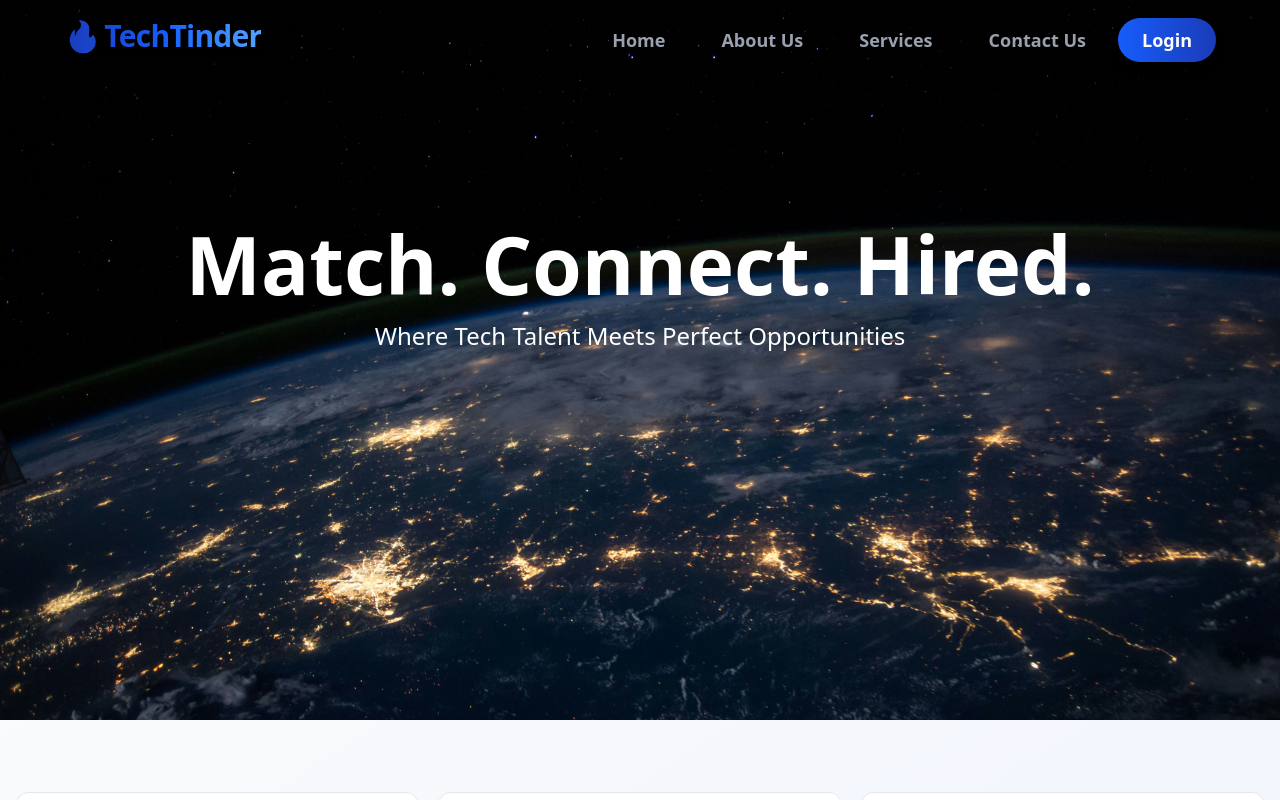
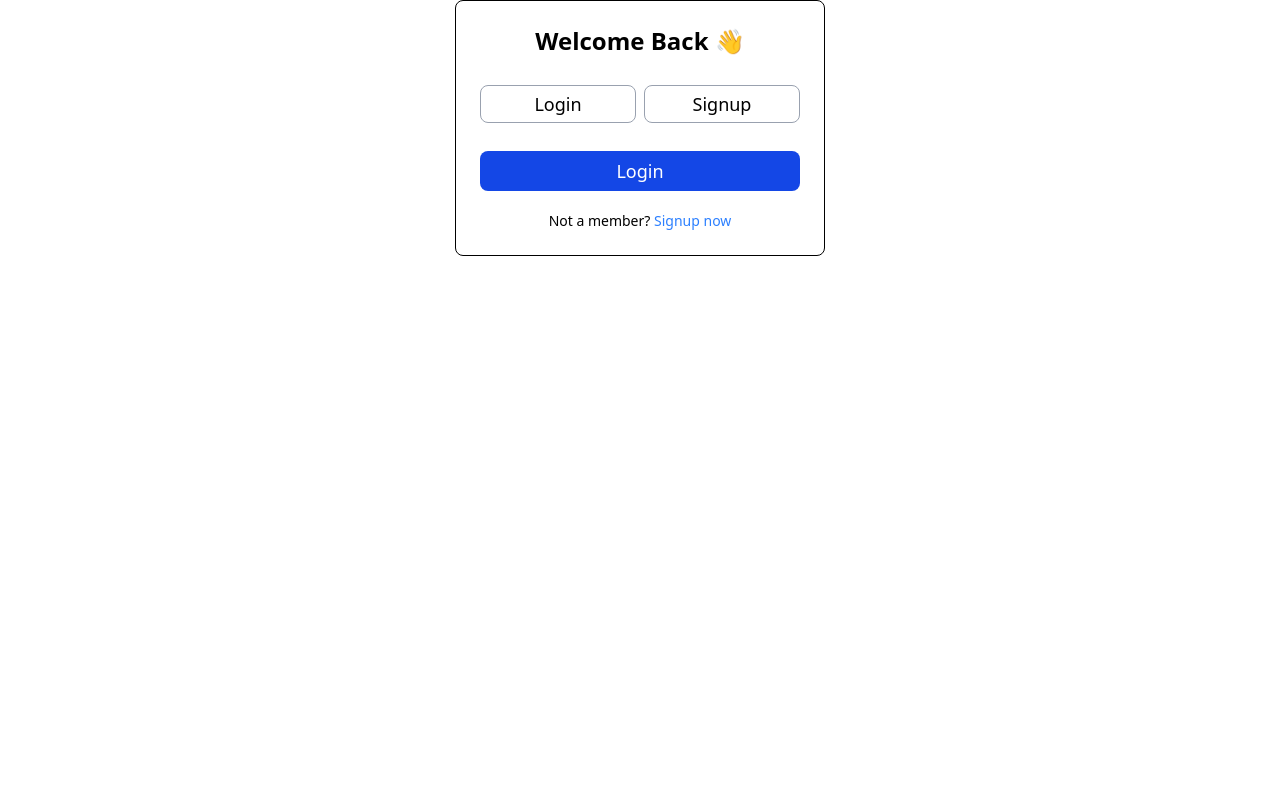
Before and after one commit to rutyak/techtinder-frontend, a React (Vite) app: page / in a window 1280 px wide. Shown: the top 800 px of the page. Built offline with nearby package versions, Linux system fonts and the light colour scheme.

Commit message:
new-changes

```diff
--- /dev/null
+++ b/src/components/Button.jsx
@@ -0,0 +1,5 @@
+function Button({ className, text }) {
+  return <button className={className}>{text}</button>;
+}
+
+export default Button;
--- /dev/null
+++ b/src/components/Input.jsx
@@ -0,0 +1,13 @@
+function Input({ type, name, placeholder, required }) {
+  return (
+    <input
+      type={type}
+      name={name}
+      placeholder={placeholder}
+      className="w-full p-2 rounded-lg border border-gray-4 00"
+      required
+    />
+  );
+}
+
+export default Input;
--- a/src/main.jsx
+++ b/src/main.jsx
@@ -3,11 +3,12 @@ import ReactDOM from "react-dom/client";
 import "./index.css";
 import { createBrowserRouter, RouterProvider } from "react-router-dom";
 import Welcome from "./pages/welcome/Welcome.jsx";
+import Login from "./pages/auth/Login.jsx";
 
 const router = createBrowserRouter([
   {
     path: "/",
-    element: <Welcome />,
+    element: <Login />,
   },
 ]);
 
--- /dev/null
+++ b/src/pages/auth/Login.jsx
@@ -0,0 +1,76 @@
+import { useState } from "react";
+import Button from "../../components/Button";
+import Input from "../../components/Input";
+
+function Login() {
+  const [loginSignupToggle, setLoginSignupToggle] = useState(false);
+
+  function handleSubmit() {
+    console.log("handle submit clicked...");
+  }
+
+  return (
+    <div className="flex flex-col gap-7 items-center border bg-white p-6 rounded-lg max-w-[370px] m-auto">
+      <div className="text-xl md:text-2xl font-bold">Welcome Back 👋</div>
+      <div className="w-full flex items-center justify-center gap-2">
+        <button
+          className={`border border-gray-400 text-sm w-full py-1 px-4 sm:text-lg rounded-lg  ${
+            loginSignupToggle === "login"
+              ? "bg-blue-700 text-white"
+              : "bg-white text-black"
+          }`}
+          onClick={() => setLoginSignupToggle("login")}
+        >
+          Login
+        </button>
+        <button
+          text="Signup"
+          className={`border border-gray-400 text-sm w-full py-1 px-4 sm:text-lg rounded-lg  bg-blue-700 ${
+            loginSignupToggle === "signup"
+              ? "bg-blue-700 text-white"
+              : "bg-white text-black"
+          }`}
+          onClick={() => setLoginSignupToggle("signup")}
+        >
+          Signup
+        </button>
+      </div>
+      {true && (
+        <div className="w-full flex flex-col gap-4">
+          <form onSubmit={handleSubmit} className="flex flex-col gap-3">
+            {loginSignupToggle === "login" && (
+              <>
+                <input
+                  type="email"
+                  name="email"
+                  placeholder="Email Address"
+                  className="w-full p-2 rounded-lg border border-gray-4 00"
+                  required
+                />
+                <input
+                  type="password"
+                  name="password"
+                  placeholder="Enter password"
+                  className="w-full p-2 rounded-lg border border-gray-4 00"
+                  required
+                />
+                <div className="text-sm text-left text-blue-500 mt-1 ml-[3px]">
+                  Forget Password?
+                </div>
+              </>
+            )}
+
+            <button className="text-sm py-1.5 w-full sm:text-lg rounded-lg text-white bg-blue-700">
+              Login
+            </button>
+          </form>
+          <div className="text-sx md:text-sm text-center mt-1">
+            Not a member? <span className="text-blue-500">Signup now</span>
+          </div>
+        </div>
+      )}
+    </div>
+  );
+}
+
+export default Login;
```
